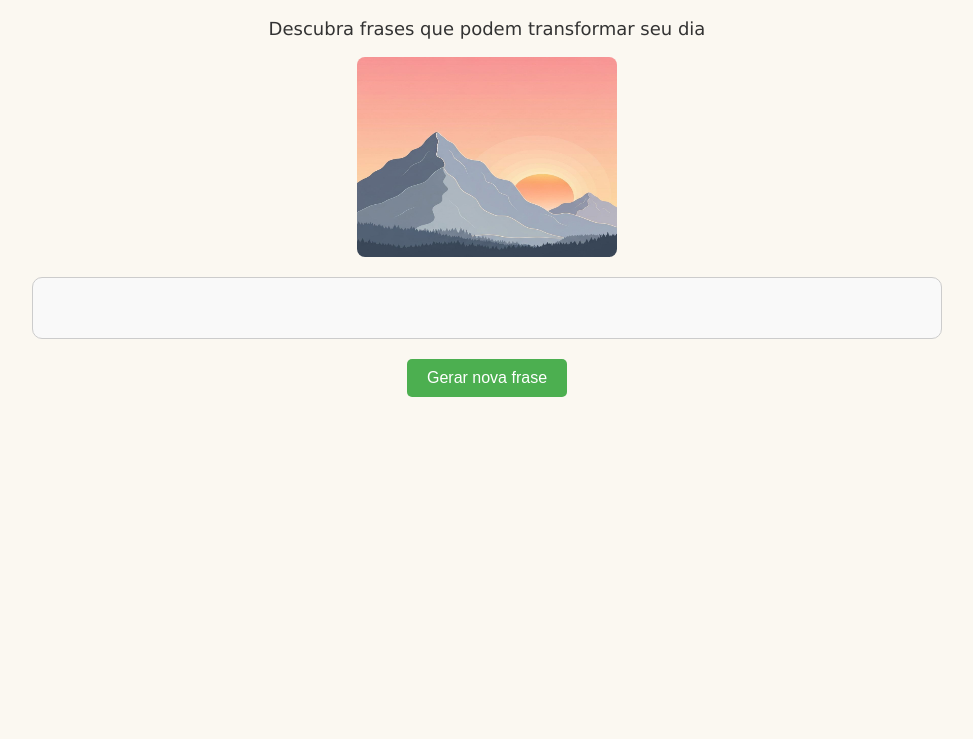
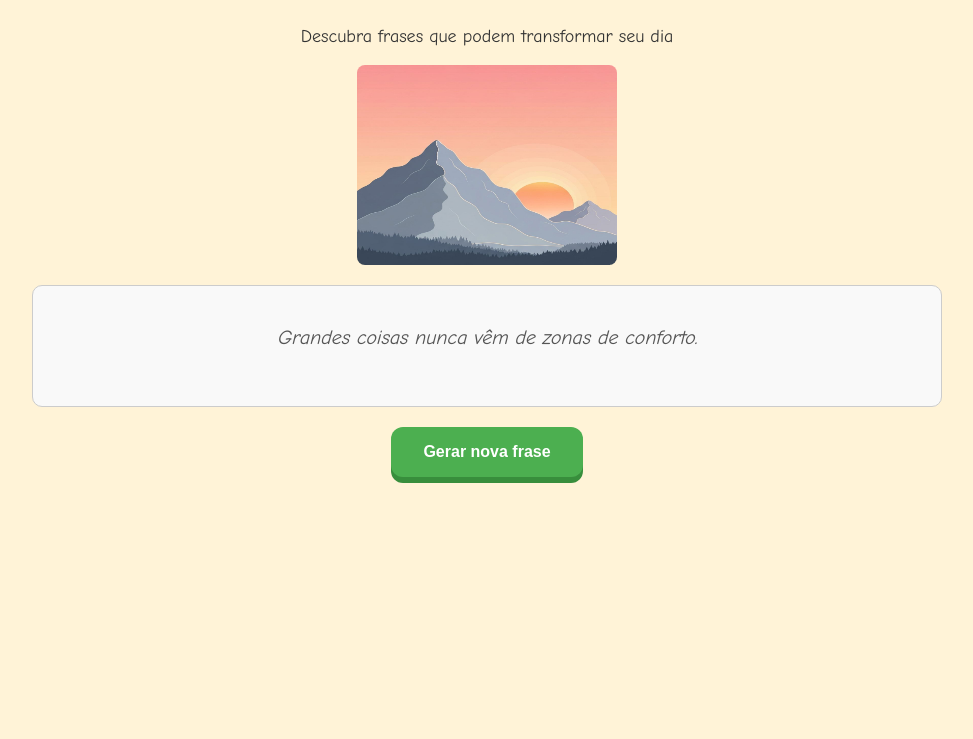
Before and after one commit to gleydson/frases, a plain HTML site: page index.html in a window 1280 px wide. Shown: the part 101-840 px from the top of the page, without its empty margins (153-1126 px from the left). Drawn offline with Linux system fonts and the light colour scheme.

Commit message:
feat: improvements

```diff
--- a/index.html
+++ b/index.html
@@ -6,8 +6,8 @@
 
     <style>
       body {
-    background-color: oklch(0.98 0.01 85);
-    font-family: 'Verdana', sans-serif;
+        background-color: #FFF3D7;
+        font-family: 'Comic Sans MS', sans-serif;
         display: flex;
         padding: 20px;
         margin: 0;
@@ -18,6 +18,7 @@
       }
 
       h1 {
+        font-size: 36px;
         color: black;
       }
 
@@ -28,6 +29,8 @@
 
       img {
         border-radius: 8px;
+        width: 260px;
+        height: 200px;
       }
 
       div {
@@ -37,6 +40,7 @@
         background-color: #f9f9f9;
         margin: 20px auto;
         width: 70%;
+        height: 80px;
       }
 
       blockquote {
@@ -46,17 +50,27 @@
         color: #555;
         margin: 20px auto;
         width: 60%;
-    padding-left: 10px;
       }
 
       button {
         background-color: #4CAF50;
         color: white;
-    padding: 10px 20px;
+        padding: 16px 32px;
         border: none;
-    border-radius: 5px;
+        border-radius: 12px;
         cursor: pointer;
         font-size: 16px;
+        font-weight: bold;
+        box-shadow: 0 6px 0 #388E3C;
+      }
+
+      button:active {
+        box-shadow: none;
+        transform: translateY(6px);
+      }
+
+      button:hover {
+        background-color: #45a049;
       }
     </style>
 
@@ -88,6 +102,8 @@
           const fraseAleatoria = frases[Math.floor(Math.random() * frases.length)];
           document.querySelector("blockquote").innerText = fraseAleatoria;
         }
+
+        window.onload = gerarFrase;
       </script>
 
     <title>Frases</title>
@@ -97,7 +113,7 @@
 
     <p>Descubra frases que podem transformar seu dia</p>
 
-  <img src="montanha.jpg" width="260px" height="200px" />
+    <img src="montanha.jpg" />
 
     <div>
       <blockquote></blockquote>
```
Lines whose indentation alone changed are shown as unchanged.
